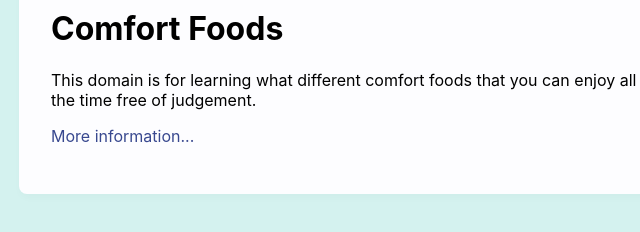
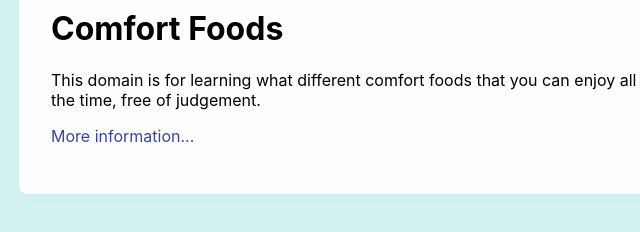
Before and after one commit to ansleymarie0508/Web-page, a plain HTML site: page comfortfood.html in a window 1280 px wide. Shown: the part 124-356 px from the top of the page, 289-929 px from the left. Drawn offline with Linux system fonts and the light colour scheme.

Commit message:
Update comfortfood.html

```diff
--- a/comfortfood.html
+++ b/comfortfood.html
@@ -39,7 +39,7 @@
 <body>
 <div>
     <h1>Comfort Foods</h1>
-    <p>This domain is for learning what different comfort foods that you can enjoy all the time free of judgement.</p>
+    <p>This domain is for learning what different comfort foods that you can enjoy all the time, free of judgement.</p>
     <p><a href="https://www.iana.org/domains/example">More information...</a></p>
 </div>
 </body>
```
